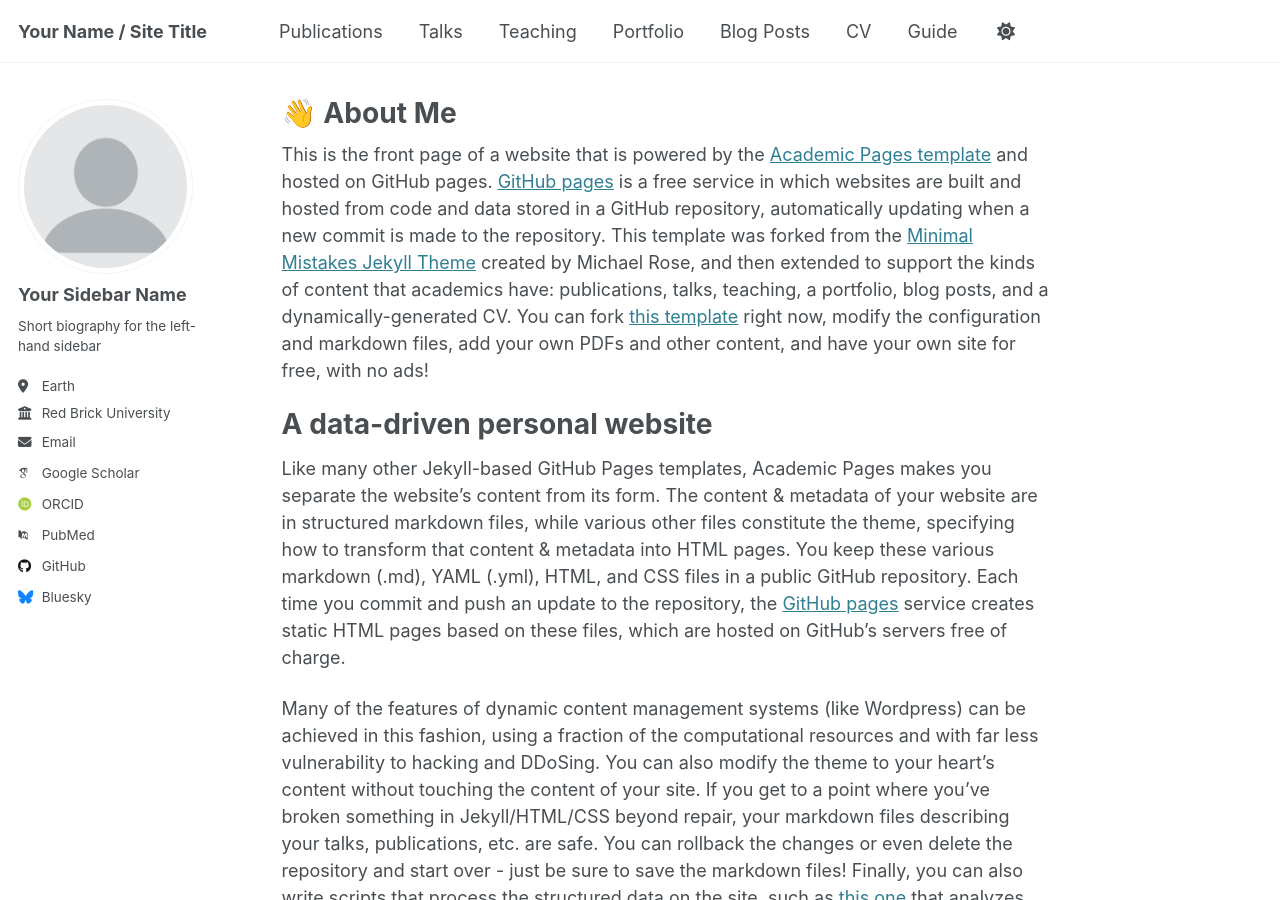
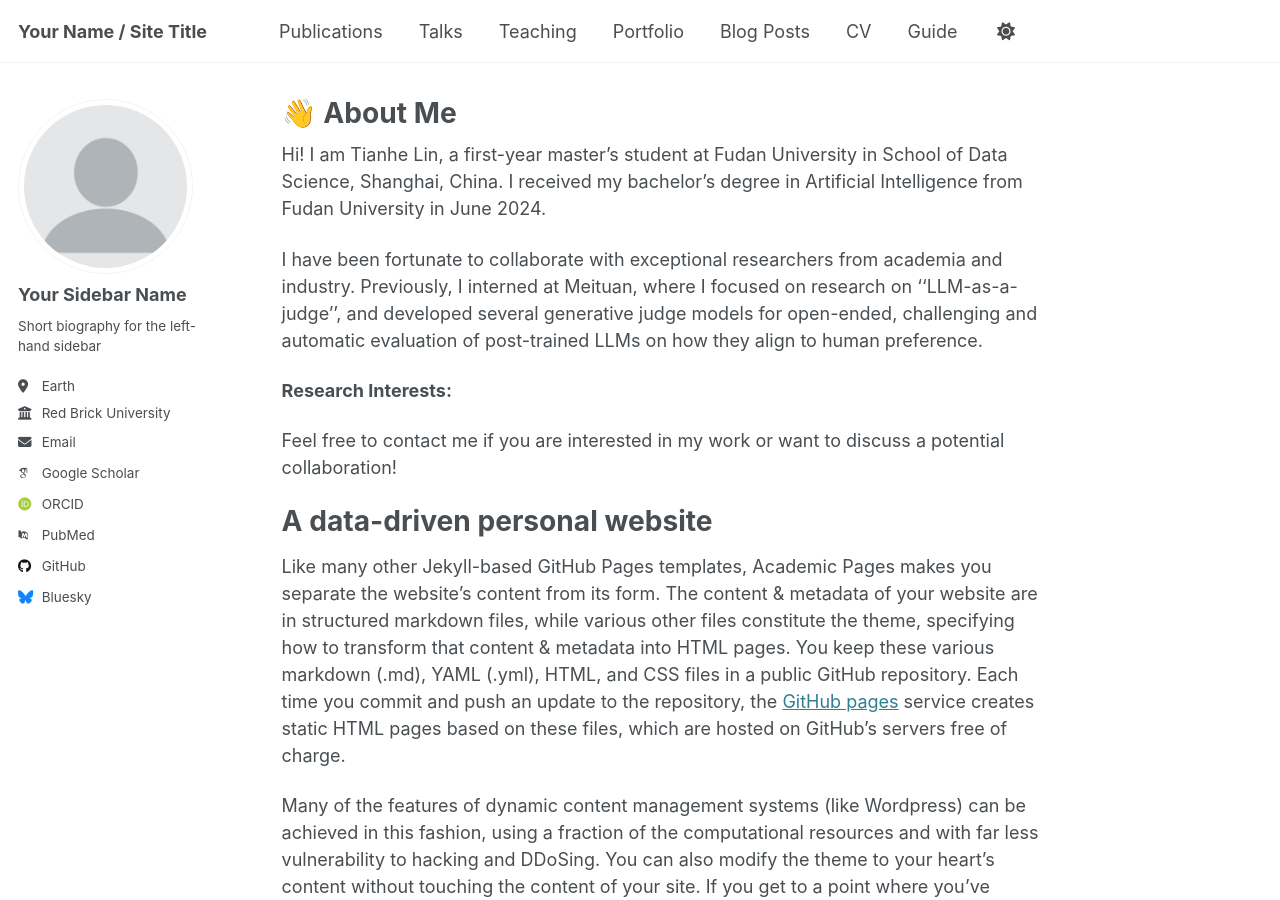
Before and after one commit to TianheL/TianheL.github.io, a Jekyll site: the page built from _pages/about.md, in a window 1280 px wide and 900 px high. Built offline with Jekyll 4.4.1, drawn with Linux system fonts in a browser that asks for light colours; some web fonts are replaced.

Commit message:
Update about.md

```diff
--- a/_pages/about.md
+++ b/_pages/about.md
@@ -7,7 +7,15 @@ redirect_from:
   - /about.html
 ---
 
-This is the front page of a website that is powered by the [Academic Pages template](https://github.com/academicpages/academicpages.github.io) and hosted on GitHub pages. [GitHub pages](https://pages.github.com) is a free service in which websites are built and hosted from code and data stored in a GitHub repository, automatically updating when a new commit is made to the repository. This template was forked from the [Minimal Mistakes Jekyll Theme](https://mmistakes.github.io/minimal-mistakes/) created by Michael Rose, and then extended to support the kinds of content that academics have: publications, talks, teaching, a portfolio, blog posts, and a dynamically-generated CV. You can fork [this template](https://github.com/academicpages/academicpages.github.io) right now, modify the configuration and markdown files, add your own PDFs and other content, and have your own site for free, with no ads!
+Hi! I am Tianhe Lin, a first-year master's student at Fudan University in School of Data Science, Shanghai, China.
+I received my bachelor's degree in Artificial Intelligence from Fudan University in June 2024.
+
+I have been fortunate to collaborate with exceptional researchers from academia and industry.
+Previously, I interned at Meituan, where I focused on research on ''LLM-as-a-judge'', and developed several generative judge models for open-ended, challenging and automatic evaluation of post-trained LLMs on how they align to human preference.
+
+**Research Interests:**
+
+Feel free to contact me if you are interested in my work or want to discuss a potential collaboration!
 
 A data-driven personal website
 ======
```
